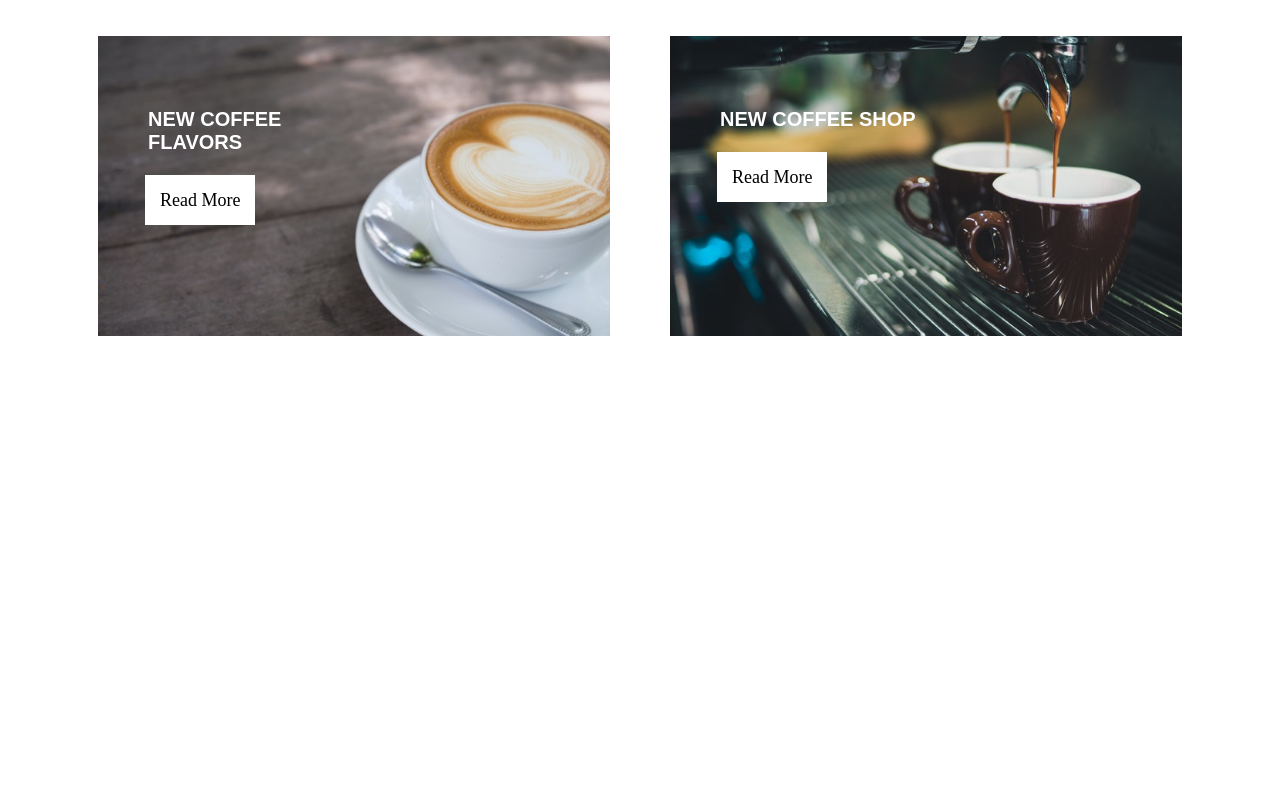
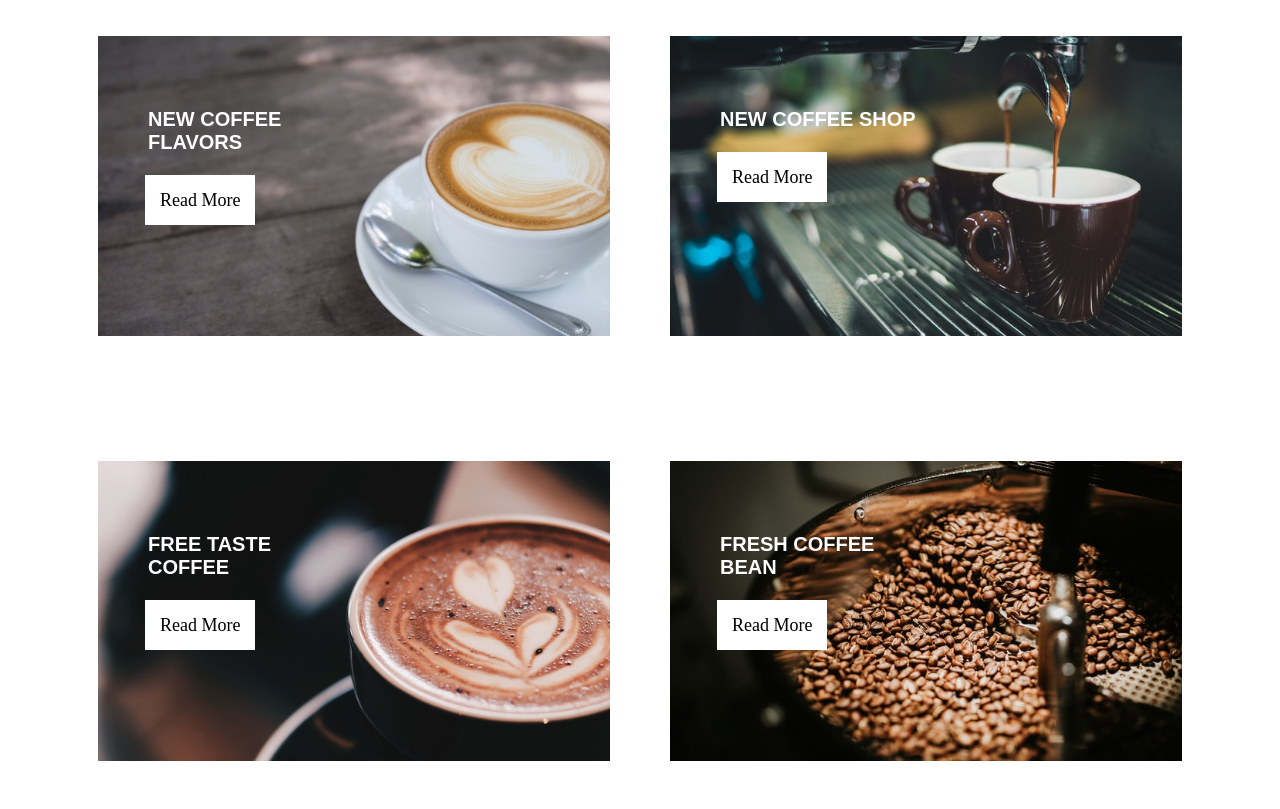
Before and after one commit to bonbonjohn/term-project, a plain HTML site: page index.html in a window 1280 px wide. Shown: the part 5121-5930 px from the top of the page. Before the commit the page ends 5502 px from the top, so only its background shows below. Drawn offline with Linux system fonts and the light colour scheme; files whose address does not match are found by name.

Commit message:
Update index.html

```diff
--- a/index.html
+++ b/index.html
@@ -168,3 +168,24 @@
             </div>
         </div>
     </div>
+    <div class="container4">
+        <div class="box4">
+            <div class="inner-box4 image15">
+                <br><br><br><br>
+                <p>Free Taste<br>Coffee</p>
+                <br><br>
+                <a href="Read More">Read More</a>
+            </div>
+        </div>
+
+        <div class="box4">
+            <div class="inner-box4 image16">
+                <br><br><br><br>
+                <p>Fresh Coffee<br>Bean</p>
+                <br><br>
+                <a href="Read More">Read More</a>
+            </div>
+        </div>
+    </div>
+    </div>
+    <br><br><br>
```
